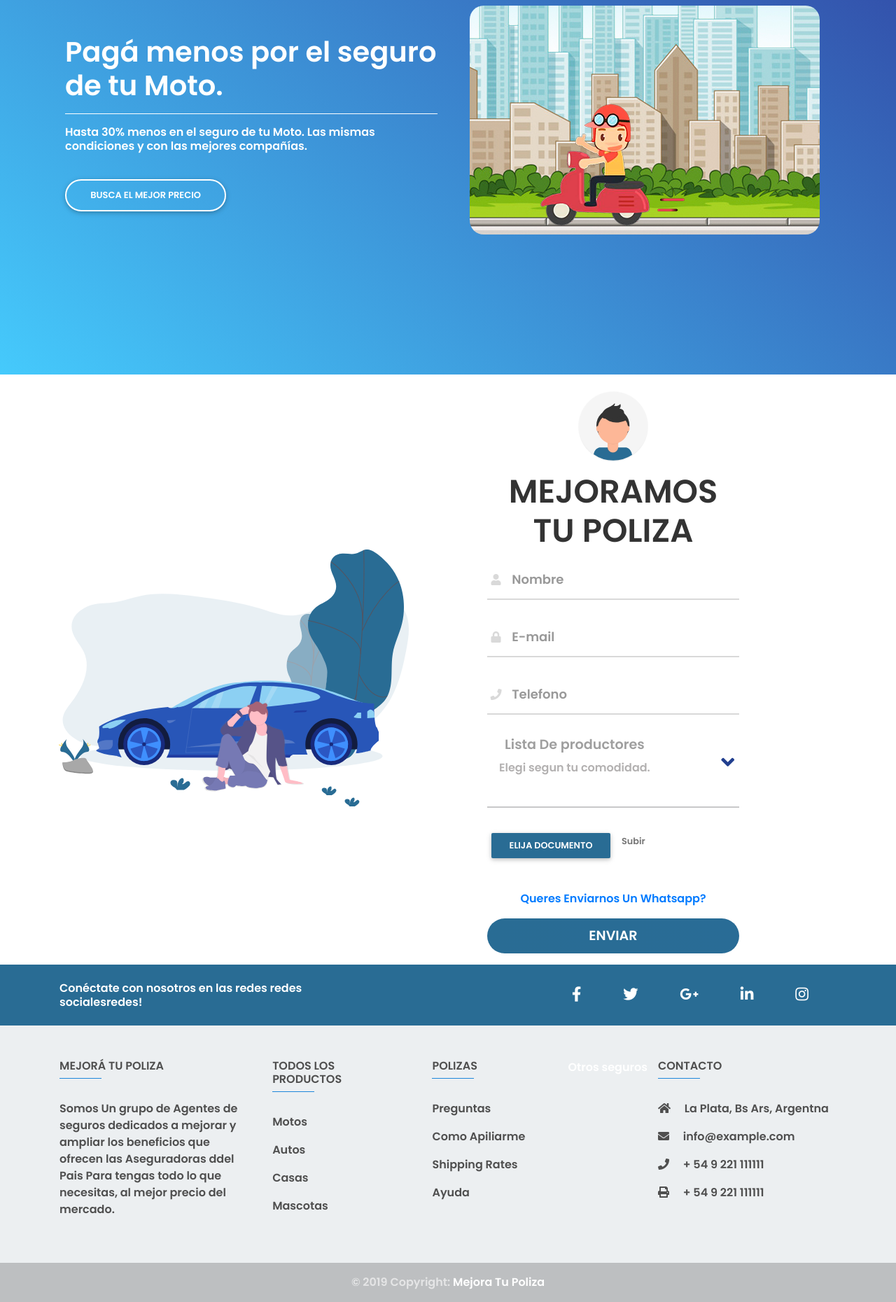
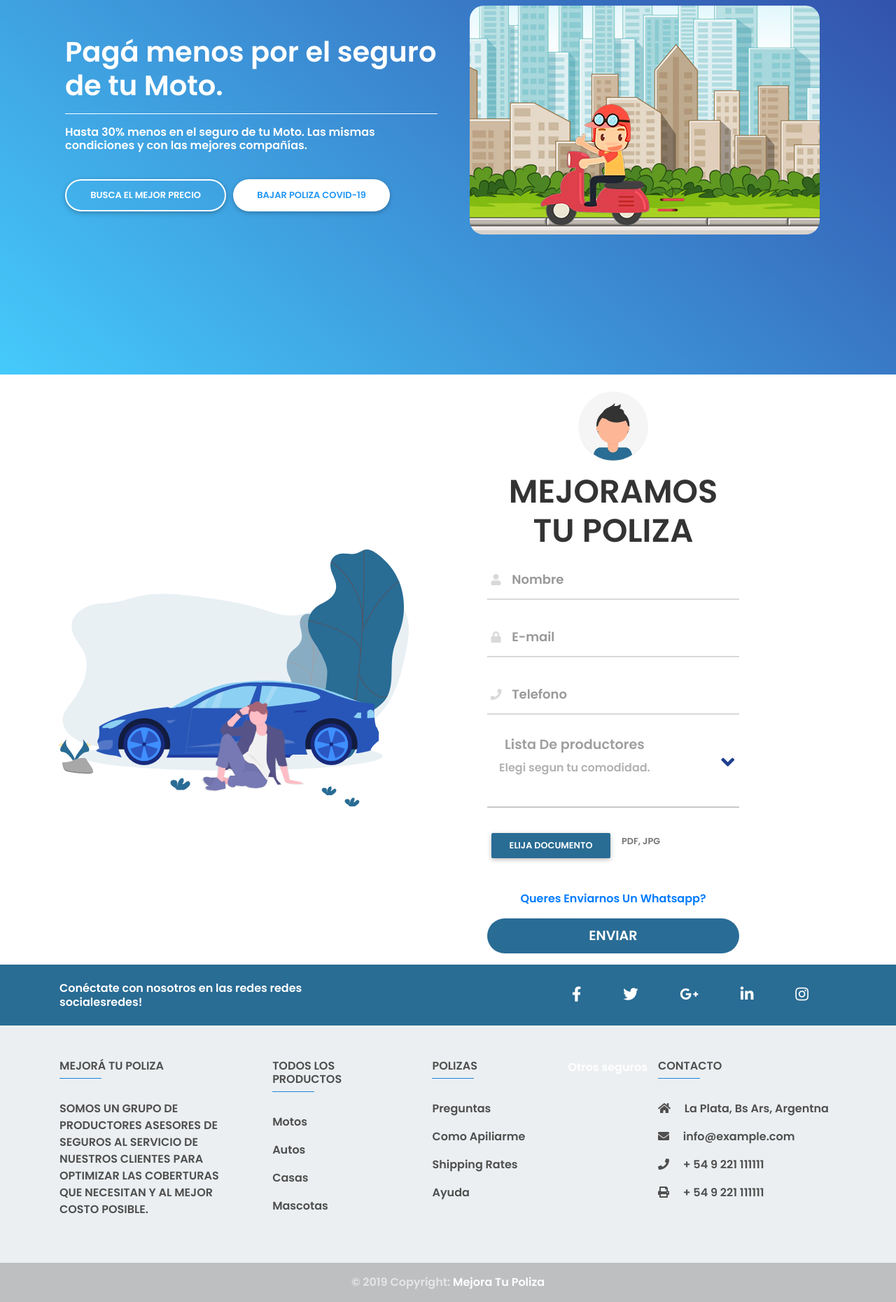
Before and after one commit to julianpotes/MejoraTuPoliza, a PHP site: page / in a window 1280 px wide. Shown: the part 265-2125 px from the top of the page at 70% size. Run offline with PHP 8.4, Linux system fonts and the light colour scheme; some libraries are stand-ins or nearby versions; some web fonts are replaced.

Commit message:
29-03-2020 22:37 PARA SUBIR AL HOST

```diff
--- a/commons/cabecera.php
+++ b/commons/cabecera.php
@@ -77,7 +77,9 @@
                 <br>
                 <a class="btn btn-outline-white btn-rounded font-weight-bold ml-lg-0 wow fadeInLeft"
                   data-wow-delay="0.3s" href="#formPreview">BUSCA EL MEJOR PRECIO</a>
-
+                  <a class="btn btn-white btn-rounded blue-text font-weight-bold ml-lg-0 wow fadeInLeft waves-effect waves-light animated" data-wow-delay="0.3s"
+                   style="visibility: visible; animation-name: fadeInLeft; animation-delay: 0.3s;" data-toggle="modal" data-target="#modalRegisterForm">
+    BAJAR POLIZA COVID-19</a>
               </div>
             </div>
 
--- a/commons/pie.php
+++ b/commons/pie.php
@@ -40,8 +40,11 @@
         <div class="col-md-3 col-lg-4 col-xl-3 mb-4 dark-grey-text">
           <h6 class="text-uppercase font-weight-bold"><strong>Mejorá Tu Poliza</strong></h6>
           <hr class="blue mb-4 mt-0 d-inline-block mx-auto" style="width: 60px;">
-          <p>Somos Un grupo de Agentes de seguros dedicados a mejorar y ampliar los beneficios que ofrecen las Aseguradoras ddel Pais
-          Para tengas todo lo que necesitas, al mejor precio del mercado.</p>
+                      <p>SOMOS UN GRUPO DE PRODUCTORES ASESORES
+                          DE SEGUROS AL SERVICIO DE NUESTROS CLIENTES
+                          PARA OPTIMIZAR LAS COBERTURAS QUE NECESITAN
+                          Y AL MEJOR COSTO POSIBLE.
+                      </p>
         </div>
         <!--/.First column-->
 
@@ -107,7 +110,7 @@
 
    <!-- Bootstrap tooltips -->
    <script type="text/javascript" src="./js/popper.min.js"></script>
-   <script type="text/javascript" src="js/main.js"></script>
+   <script type="text/javascript" src="./js/main.js"></script>
   <script>
     // Material Select Initialization
 
@@ -125,15 +128,15 @@
 
 	$('.ir-arriba').click(function(){
 		$('body, html').animate({
-			scrollTop: '0px'
+			scrollTop: '600px'
 		}, 350);
 	});
 
 	$(window).scroll(function(){
-		if( $(this).scrollTop() > 0 ){
-			$('.ir-arriba').slideDown(300);
+		if( $(this).scrollTop() > 550 ){
+			$('.ir-arriba').slideDown(200);
 		} else {
-			$('.ir-arriba').slideUp(300);
+			$('.ir-arriba').slideUp(100);
         }
 
     });
--- a/index.php
+++ b/index.php
@@ -114,18 +114,67 @@ include("commons/cabecera.php");
                                   <input type="file" id="fileInput">
                             </div>
                             <div class="file-path-wrapper">
-                                <input class="file-path validate" style="font-size:.8rem;" type="text" placeholder="Subir">
+                                <input class="file-path validate" style="font-size:.8rem;" type="text" placeholder="PDF, JPG">
                             </div>
                           </div>
                         </div>
             	<a href="#">Queres Enviarnos Un Whatsapp?</a>
-            	<input type="submit" class="btnjuli" value="Enviar">
-            </form>
+				<input type="submit" class="btnjuli" value="Enviar">
+			</form>
+
+          </a>
         </div>
     </div>
   </main>
   <!--Main content-->
   </div>
+  			<!-- VENTANA MODAL-->
+<div class="modal fade" id="modalRegisterForm" tabindex="-1" role="dialog" aria-labelledby="myModalLabel"
+  aria-hidden="true">
+  <div class="modal-dialog" role="document">
+    <div class="modal-content">
+      <div class="modal-header text-center">
+		<h4 class="modal-title w-100 font-weight-bold grey-text">Pedido</h4>
+		  </div>
+		  <div>
+        <button type="button" class="close" data-dismiss="modal" aria-label="Close">
+          <span aria-hidden="true">&times;</span>
+        </button>
+	  </div>
+      <div class="modal-body mx-3">
+		  <div class="container-fluid">
+		  <div class="row">
+		  <p class="pt-2 pb-3 modal-title text-center grey-text">Dadas las medidas adoptadas por el gobierno, tenes derecho a poder bajar
+			costos de polizas vigentes.
+		</p>
+		</div>
+		  </div>
+
+        <div class="md-form mb-5">
+          <i class="fas fa-user prefix grey-text"></i>
+          <input type="text" id="orangeForm-name" class="form-control validate">
+          <label data-error="wrong" data-success="right" for="orangeForm-name">Nombre</label>
+        </div>
+        <div class="md-form mb-5">
+          <i class="fas fa-envelope prefix grey-text"></i>
+          <input type="email" id="orangeForm-email" class="form-control validate">
+          <label data-error="wrong" data-success="right" for="orangeForm-email">e-mail</label>
+        </div>
+
+        <div class="md-form mb-4">
+		<i class="fas fa-phone prefix grey-text"></i>
+          <input type="phone" id="orangeForm-pass" class="form-control validate">
+          <label data-error="wrong" data-success="right" for="orangeForm-pass">Telefono</label>
+        </div>
+
+      </div>
+      <div class="modal-footer d-flex justify-content-center">
+        <button class="btn btn-deep-orange">enviar</button>
+      </div>
+    </div>
+  </div>
+</div>
+
 
 
   <?php
```
